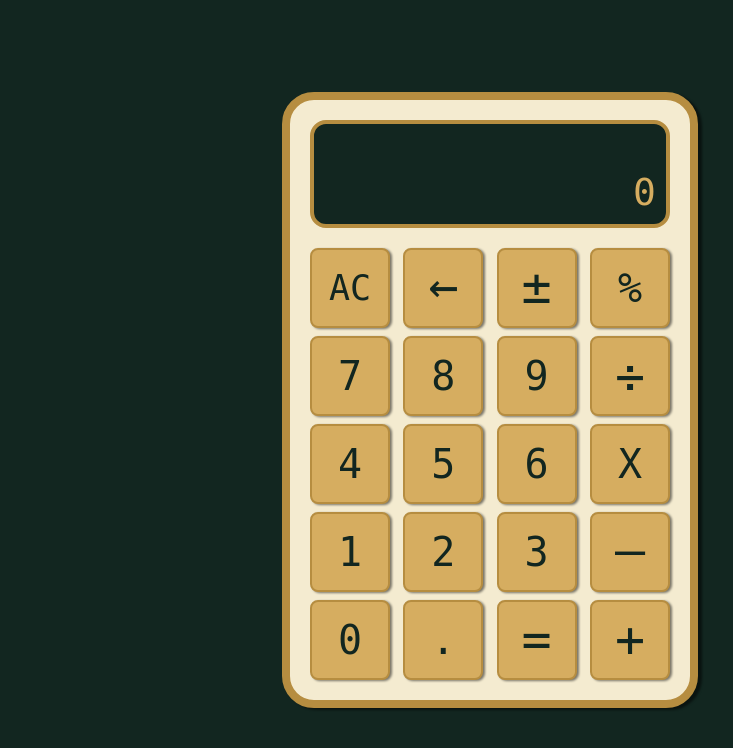
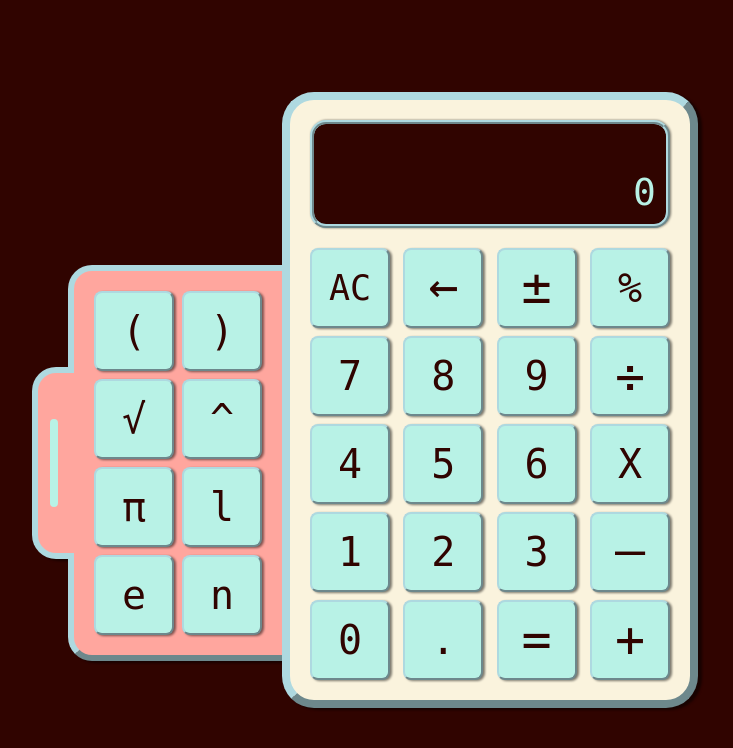
Before and after one commit to Stevi4/Calculator, a plain HTML site: page index.html in a window 1280 px wide. Shown: the whole page, without its empty margins (150-883 px from the left). Drawn offline with Linux system fonts and the light colour scheme.

Commit message:
Add extension html/css

```diff
--- a/index.html
+++ b/index.html
@@ -8,12 +8,35 @@
     <script src="script.js" defer></script>
   </head>
   <body>
+    <div id = "extension">
+      <div id="extension-tab">
+        <div></div>
+      </div>
+      <div id="extension-buttons" class = "buttons">
+        <div class="button-row">
+          <button>(</button>
+          <button>)</button>
+        </div>
+        <div class="button-row">
+          <button>√</button>
+          <button>^</button>
+        </div>
+        <div class="button-row">
+          <button>π</button>
+          <button>l</button>
+        </div>
+        <div class="button-row">
+          <button>e</button>
+          <button>n</button>
+        </div>
+      </div>
+    </div>
     <div id="calculator">
       <div id="screen">
         <p id="history"></p>
         <p id="entry">0</p>
       </div>
-      <div id="buttons">
+      <div class="buttons">
         <div class="button-row">
           <button id="ac-button">AC</button>
           <button id="back-button">←</button>
@@ -46,5 +69,6 @@
         </div>
       </div>
     </div>
+    <div class="filler"></div>
   </body>
 </html>
--- a/style.css
+++ b/style.css
@@ -1,3 +1,11 @@
+:root {
+  --primary-color: #300400;
+  --secondary-color: #b8f2e6;
+  --border-color: #aed9e0;
+  --body-color: #faf3dd;
+  --extension-color: #ffa69e;
+}
+
 * {
   font-family: "DejaVu Sans Mono", monospace;
 }
@@ -8,7 +16,7 @@ body {
   align-items: center;
   height: 100vh;
   margin: 0px;
-  background-color: #122620;
+  background-color: var(--primary-color);
 }
 
 #calculator {
@@ -19,8 +27,9 @@ body {
   height: 560px;
   padding: 20px;
   border-radius: 32px;
-  border: 8px solid #b68d40;
-  background-color: #f4ebd0;
+  border: 8px outset var(--border-color);
+  z-index: 2;
+  background-color: var(--body-color);
   filter: drop-shadow(4px 2px 1px rgba(0, 0, 0, 0.5));
 }
 
@@ -32,14 +41,15 @@ body {
   height: 80px;
   padding: 10px;
   border-radius: 16px;
-  border: 4px solid #b68d40;
-  background-color: #122620;
+  border: 4px ridge var(--border-color);
+  background-color: var(--primary-color);
   text-align: right;
+  filter: drop-shadow(1px 0px 1px rgba(0, 0, 0, 0.5));
 }
 
 #screen p {
   margin: 0px;
-  color: #d6ad60;
+  color: var(--secondary-color);
 }
 
 #entry {
@@ -51,7 +61,7 @@ body {
   opacity: 0.5;
 }
 
-#buttons {
+.buttons {
   display: flex;
   flex-direction: column;
   justify-content: space-between;
@@ -64,7 +74,7 @@ body {
   gap: 8px;
 }
 
-#buttons button {
+.buttons button {
   display: flex;
   justify-content: center;
   align-items: center;
@@ -72,29 +82,80 @@ body {
   height: 80px;
   font-size: 40px;
   border-radius: 8px;
-  border: 2px solid #b68d40;
-  background-color: #d6ad60;
-  color: #122620;
+  border: 2px outset var(--border-color);
+  background-color: var(--secondary-color);
+  color: var(--primary-color);
   filter: drop-shadow(2px 1px 1px rgba(0, 0, 0, 0.5));
 }
 
-#buttons .pressed {
+.buttons .pressed {
   filter: brightness(0.9) drop-shadow(1px 0px 1px rgba(0, 0, 0, 0.5));
 }
 
-#buttons #ac-button {
+.buttons #ac-button {
   font-size: 35px;
 }
 
-#buttons #sign-button,
-#buttons #back-button,
-#buttons #sub-button {
+.buttons #sign-button,
+.buttons #back-button,
+.buttons #sub-button {
   font-size: 50px;
   padding-bottom: 5px;
 }
 
-#buttons #div-button,
-#buttons #equal-button,
-#buttons #plus-button {
+.buttons #div-button,
+.buttons #equal-button,
+.buttons #plus-button {
   font-size: 50px;
 }
+
+#extension {
+  display: flex;
+  justify-content: end;
+  align-items: center;
+  flex: 1;
+  margin-top: 126px;
+  filter: drop-shadow(4px 2px 1px rgba(0, 0, 0, 0.5));
+}
+
+#extension-buttons,
+#extension-tab {
+  border-top-left-radius: 24px;
+  border-bottom-left-radius: 24px;
+  background-color: var(--extension-color);
+}
+
+#extension-buttons {
+  width: 168px;
+  height: 344px;
+  padding: 20px;
+  border: 6px outset var(--border-color);
+  border-right: none;
+  z-index: 0;
+}
+
+#extension-tab {
+  display: flex;
+  justify-content: center;
+  align-items: center;
+  width: 36px;
+  height: 180px;
+  border: 6px solid var(--border-color);
+  border-right: none;
+  z-index: 1;
+  position: relative;
+  left: 6px;
+}
+
+#extension-tab div {
+  width: 0px;
+  height: 80px;
+  border: 4px solid var(--secondary-color);
+  border-radius: 4px;
+  position: relative;
+  right: 2px;
+}
+
+.filler {
+  flex: 1;
+}
```
